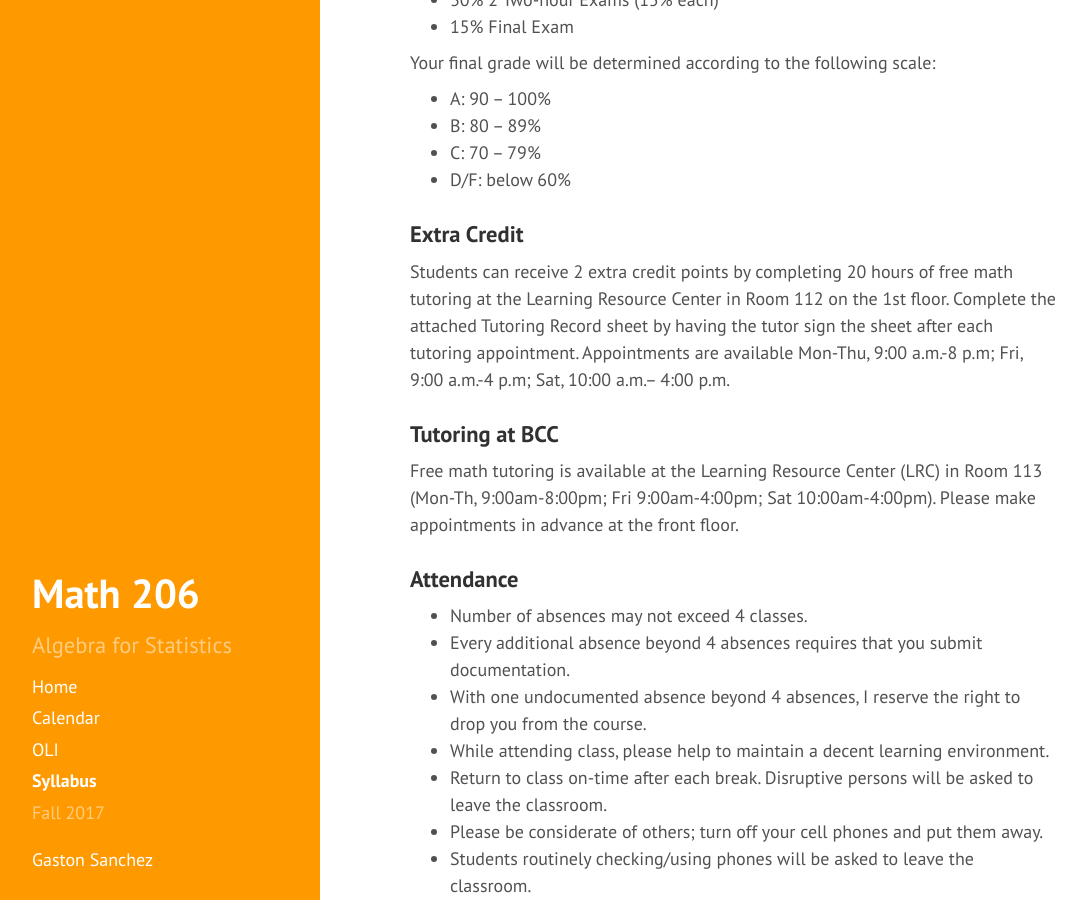
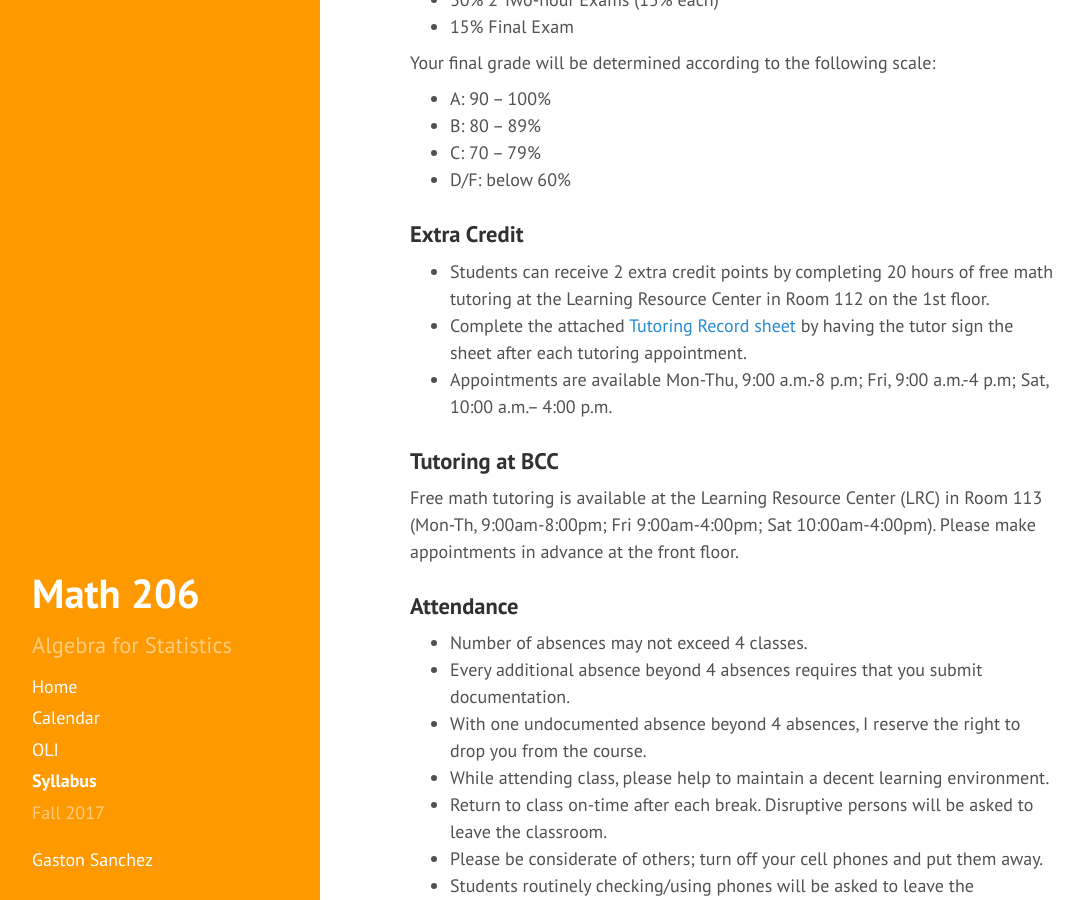
Before and after one commit to gastonstat/math206, a Jekyll site: the page built from syllabus.md, in a window 1280 px wide and 900 px high, scrolled down 3257 px. Shown: the whole window, without its empty margins (4-1090 px from the left). Built offline with Jekyll 4.4.1, drawn with Linux system fonts in a browser that asks for light colours; nearby versions of some CDN libraries; part of the change alters nothing that is shown.

```diff
--- a/syllabus.md
+++ b/syllabus.md
@@ -114,7 +114,9 @@ Your final grade will be determined according to the following scale:
 
 ### Extra Credit
 
-Students can receive 2 extra credit points by completing 20 hours of free math tutoring at the Learning Resource Center in Room 112 on the 1st floor.  Complete the attached Tutoring Record sheet by having the tutor sign the sheet after each tutoring appointment.  Appointments are available Mon-Thu, 9:00 a.m.-8 p.m; Fri, 9:00 a.m.-4 p.m; Sat, 10:00 a.m.– 4:00 p.m.
+- Students can receive 2 extra credit points by completing 20 hours of free math tutoring at the Learning Resource Center in Room 112 on the 1st floor.
+- Complete the attached [Tutoring Record sheet](../public/LRC-Time-Sheet.pdf) by having the tutor sign the sheet after each tutoring appointment.
+- Appointments are available Mon-Thu, 9:00 a.m.-8 p.m; Fri, 9:00 a.m.-4 p.m; Sat, 10:00 a.m.– 4:00 p.m.
 
 
 
```
Also changed, not shown: 1 other file.
